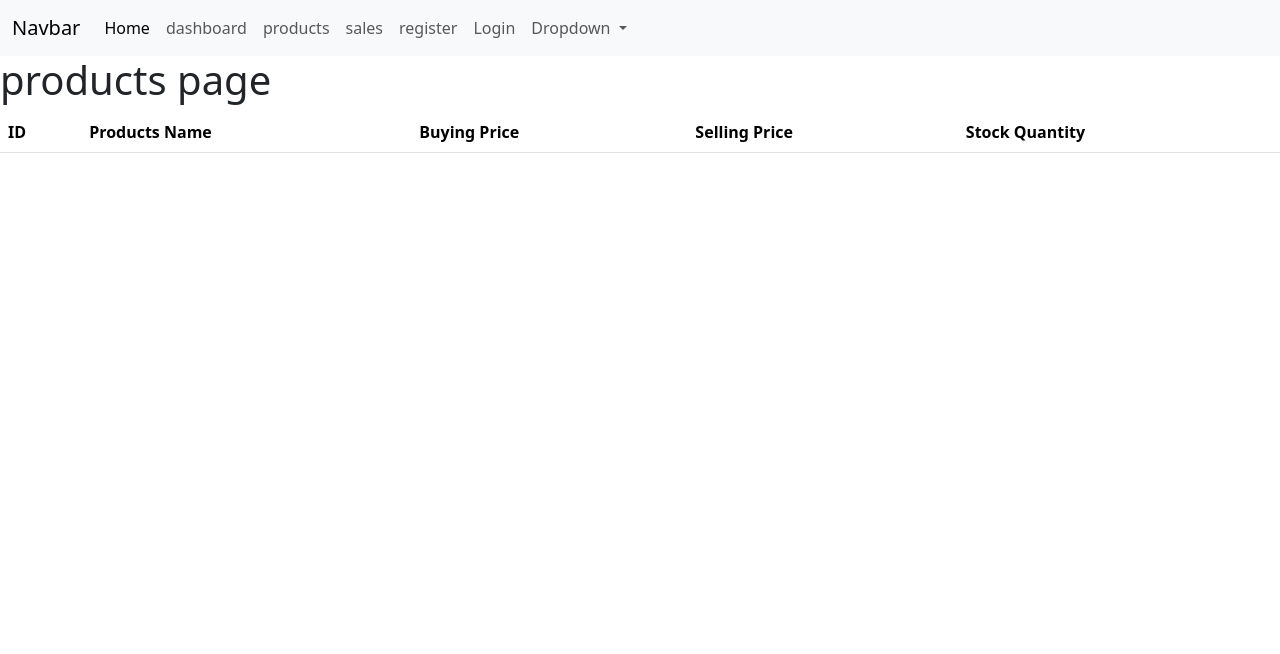
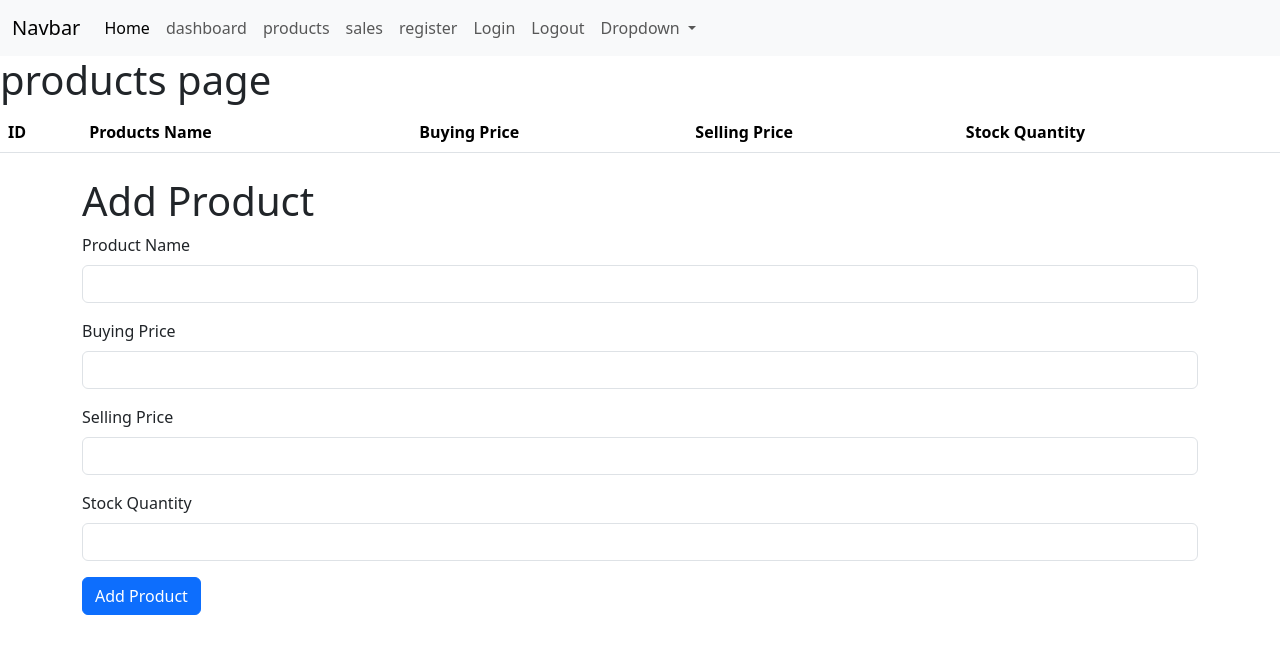
Before and after one commit to advance-sale-system/ADVANCED--SALE--SYSTEM, a Flask app: template templates/products.html in a window 1280 px wide. Shown: the top 654 px of the page. Run offline with Flask 3, Linux system fonts and the light colour scheme; the template is opened without the code that fills it, so the values that code supplies are empty.

Commit message:
Upto Logout

```diff
--- a/main.py
+++ b/main.py
@@ -1,11 +1,19 @@
 
 from flask import render_template,session,request,url_for,redirect,flash
 from dbservice import *
-from flask_login import LoginManager
+from flask_login import LoginManager, logout_user, login_user, current_user
 from werkzeug.security import generate_password_hash,check_password_hash
 
 
+
 app.secret_key="Techcamp"
+login_manager = LoginManager(app)
+login_manager.login_view = "login"
+
+@login_manager.user_loader
+def load_user(id):
+    return Users.query.get(int(id))
+
 
 @app.route("/")
 def advanced_system():
@@ -23,7 +31,6 @@ def register():
         print("User")
 
         if user:
-            print("")
             flash("Email already exist")
         else:
             new_user=Users(email=email,password=hashed_pass)
@@ -40,13 +47,48 @@ def dashboard():
     return render_template("dashboard.html")
 
 
-@app.route("/login")
+@app.route("/login", methods=["POST", "GET"])
 def login():
-    return redirect(url_for("dashboard"))
+    if request.method=="POST":
+        email = request.form["email"]
+        password = request.form["password"]
+
+        user=Users.query.filter_by(email=email).first()
+
+        if user and check_password_hash(user.password, password):
+            login_user(user)
+            flash("Welcome")
+            return redirect(url_for("dashboard"))
+        else:
+            flash("Invalid logins")
+
+    return render_template("login.html")
 
 
-@app.route("/products")
+
+@app.route("/products", methods=["GET","POST"])
 def products():
+    # reterive form data
+    if request.method=="POST":
+        product_name = request.form["product_name"]
+        buying_price = request.form["buying_price"]
+        selling_price = request.form["selling_price"]
+        stock_quantity = request.form["stock_quantity"]
+        # create new product instance with the form data
+        new_product=Products(
+            product_name=product_name,
+            buying_price=buying_price,
+            selling_price=selling_price,
+            stock_quantity=stock_quantity
+        )
+        # add te new product to the database session
+        db.session.add(new_product)
+        # commit the changes to the database
+        db.session.commit()
+        flash("Product added succesfully")
+        return redirect(url_for("products"))
+
+
     records=Products.query.all()
     products=[prod for prod in records]
     return render_template("products.html", products=products)
@@ -58,6 +100,11 @@ def sales():
     sales=[sale for sale in records]
     return render_template("sales.html", sales=sales)
 
+@app.route("/logout")
+def logout():
+    logout_user()
+    flash("Logged Out")
+    return redirect(url_for("login"))
 
 if __name__== "__main__":
     app.run(debug=True)
--- a/templates/base.html
+++ b/templates/base.html
@@ -38,6 +38,9 @@
                     <li class="nav-item">
                         <a class="nav-link" href="/login">Login</a>
                     </li>
+                    <li class="nav-item">
+                        <a class="nav-link" href="/logout">Logout</a>
+                    </li>
                     <li class="nav-item dropdown">
                         <a class="nav-link dropdown-toggle" href="#" role="button" data-bs-toggle="dropdown"
                             aria-expanded="false">
--- a/templates/products.html
+++ b/templates/products.html
@@ -1,8 +1,5 @@
-{% extends "base.html"%}
-
-{% block title %} Products {% endblock %}
-
-{% block content %}
+{% extends "base.html"%} {% block title %} Products {% endblock %} {% block
+content %}
 <h1>products page</h1>
 <table class="table table-striped" style="width: 100%" id="my_table">
   <thead>
@@ -26,4 +23,60 @@
     {% endfor %}
   </tbody>
 </table>
+<!-- add products from -->
+<div class="container mt-4">
+  <h1>Add Product</h1>
+  <form id="products_form" method="post" action="/products">
+    <!-- Product Name -->
+    <div class="mb-3">
+      <label for="product_name" class="form-label">Product Name</label>
+      <input
+        type="text"
+        class="form-control"
+        id="product_name"
+        name="product_name"
+        required
+      />
+    </div>
+
+    <!-- Buying Price -->
+    <div class="mb-3">
+      <label for="buying_price" class="form-label">Buying Price</label>
+      <input
+        type="number"
+        class="form-control"
+        id="buying_price"
+        name="buying_price"
+        required
+      />
+    </div>
+
+    <!-- Selling Price -->
+    <div class="mb-3">
+      <label for="selling_price" class="form-label">Selling Price</label>
+      <input
+        type="number"
+        class="form-control"
+        id="selling_price"
+        name="selling_price"
+        required
+      />
+    </div>
+
+    <!-- Stock Quantity -->
+    <div class="mb-3">
+      <label for="stock_quantity" class="form-label">Stock Quantity</label>
+      <input
+        type="number"
+        class="form-control"
+        id="stock_quantity"
+        name="stock_quantity"
+        required
+      />
+    </div>
+
+    <button type="submit" class="btn btn-primary">Add Product</button>
+  </form>
+</div>
+
 {% endblock %}
```
Also changed, not shown: dbservice.py (+17 -16 lines), templates/login.html (+45 -0 lines). Lines whose indentation alone changed are shown as unchanged.
